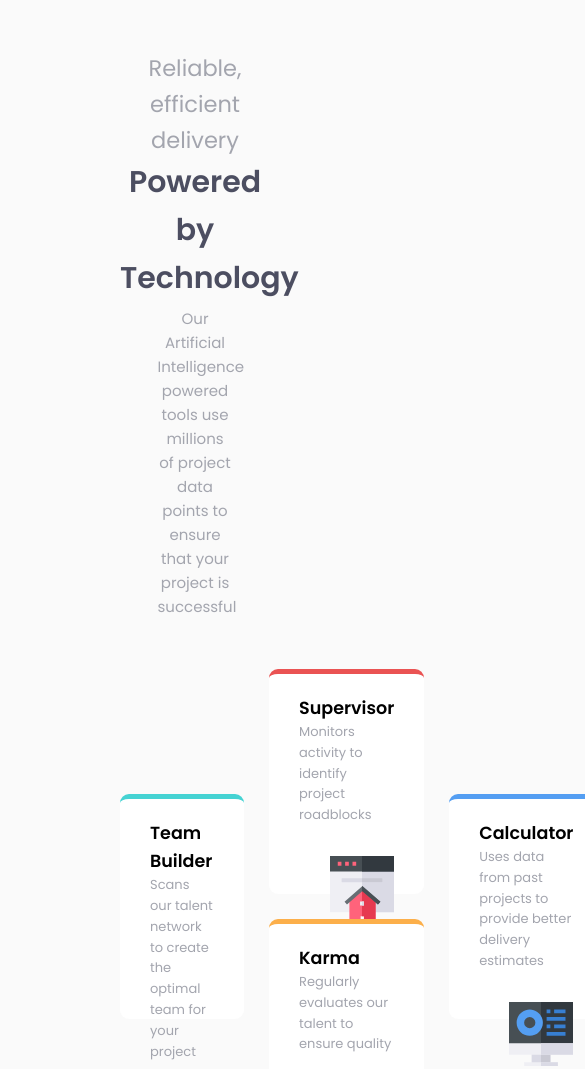
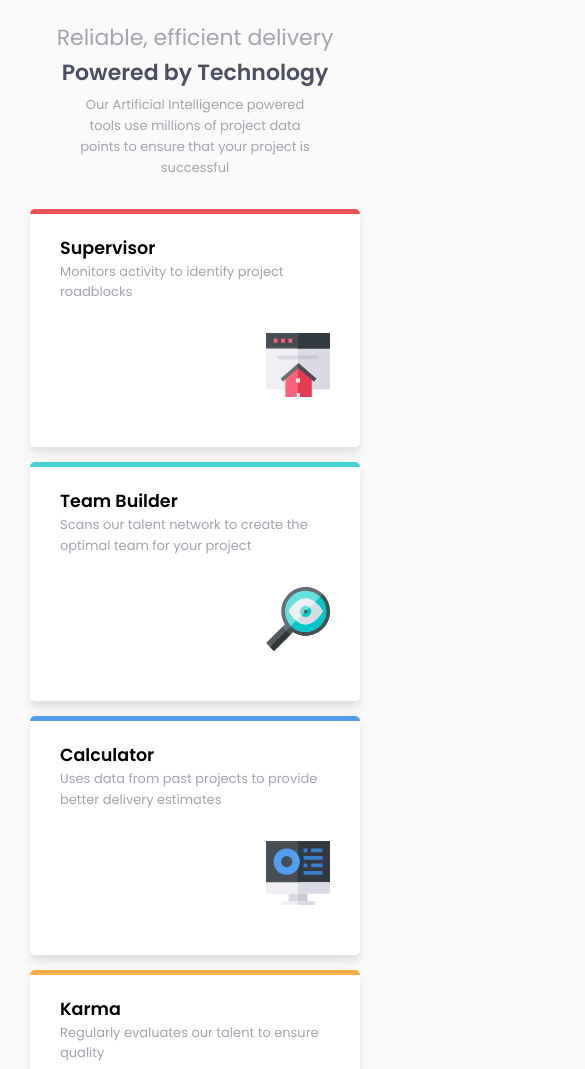
Before and after one commit to bashiroglu/learning-front-end-withprojects, a website: page four-card-feature/index.html in a window 390 px wide. Shown: the top 1069 px of the page, 585 px wide, since content can reach past the window. Drawn offline with Linux system fonts and the light colour scheme; files whose address does not match are found by name.

Commit message:
add media query styles

```diff
--- a/four-card-feature/sass/_base.scss
+++ b/four-card-feature/sass/_base.scss
@@ -31,6 +31,6 @@
     line-height: 1.6;
     font-size: 1.5rem;
 
-    background: #FAFAFA;
+    background: var(--color-neutral-light);
 
   }
--- a/four-card-feature/sass/_components.scss
+++ b/four-card-feature/sass/_components.scss
@@ -22,9 +22,10 @@
 
 .card{
 
- background: #fff;
- padding: 2rem 3rem;
- border-radius: .9rem;
+    background: #fff;
+    padding: 2rem 3rem;
+    border-radius: .5rem;
+    box-shadow: 0 10px 20px rgba(76, 78, 97, 0.05), 0 6px 6px rgba(76, 78, 97, 0.1) ;
  p{
      font-size: 1.3rem;
      color: var(--color-neutral-grayish);
@@ -56,3 +57,21 @@
 }
 
 }
+
+@media (max-width: 660px){
+
+    .container__text{
+    h2, h1{
+        font-size: 2.2rem;
+    }
+    text-align: center;
+    margin-bottom: 3rem;
+
+
+    p{
+        font-size: 1.3rem;
+        width: 70%;
+
+    }
+}
+}
--- a/four-card-feature/sass/_layout.scss
+++ b/four-card-feature/sass/_layout.scss
@@ -5,6 +5,52 @@
 .container-grid{
     display: grid;
     grid-template-columns: repeat(3, 1fr);
-    grid-template-rows: repeat(4, 10rem);
+    grid-template-rows: repeat(4, minmax(10rem, auto));
     grid-gap: 2.5rem;
 }
+@media (max-width: 970px){
+    .container{
+        padding: 5rem 5rem;
+
+    }
+    .container-grid{
+        display: grid;
+        grid-template-columns: repeat(3, 1fr);
+        grid-template-rows: repeat(4, minmax(10rem, auto));
+        grid-gap: 1.5rem;
+    }
+}
+@media (max-width: 770px){
+    .container{
+        padding: 5rem 12rem;
+    }
+    .container-grid{
+        display: flex;
+        flex-wrap: wrap;
+        justify-content: center;
+    }
+    .card{
+        width: 30rem;
+    }
+}
+@media (max-width: 770px){
+    .container{
+        padding: 5rem 12rem;
+    }
+    .container-grid{
+        display: flex;
+        flex-wrap: wrap;
+        justify-content: center;
+    }
+    .card{
+        width: 40rem;
+    }
+}
+
+@media (max-width: 550px){
+
+    .container{
+        padding: 2rem 3rem;
+    }
+
+}
```
Also changed, not shown: README.md, four-card-feature/css/style.css.
